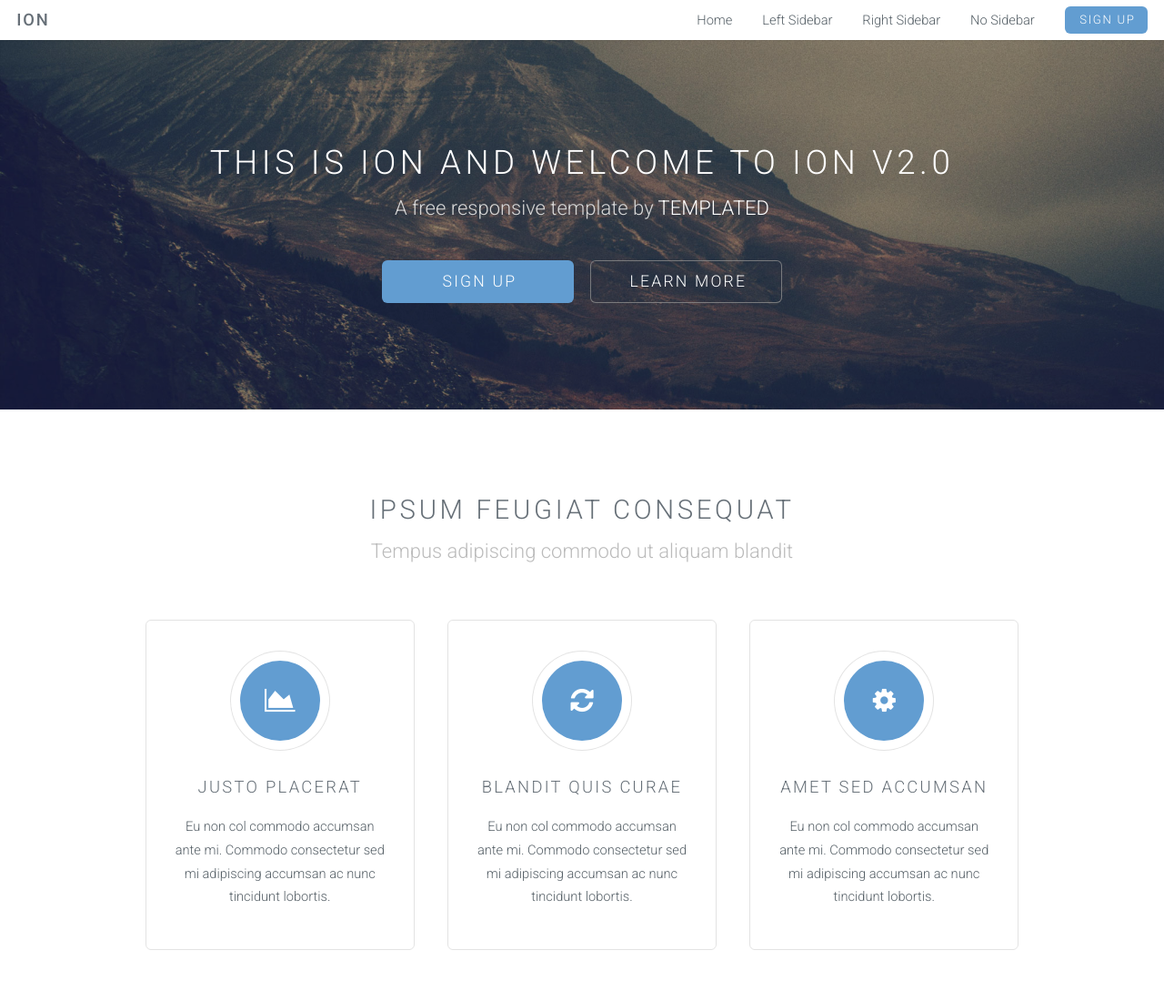
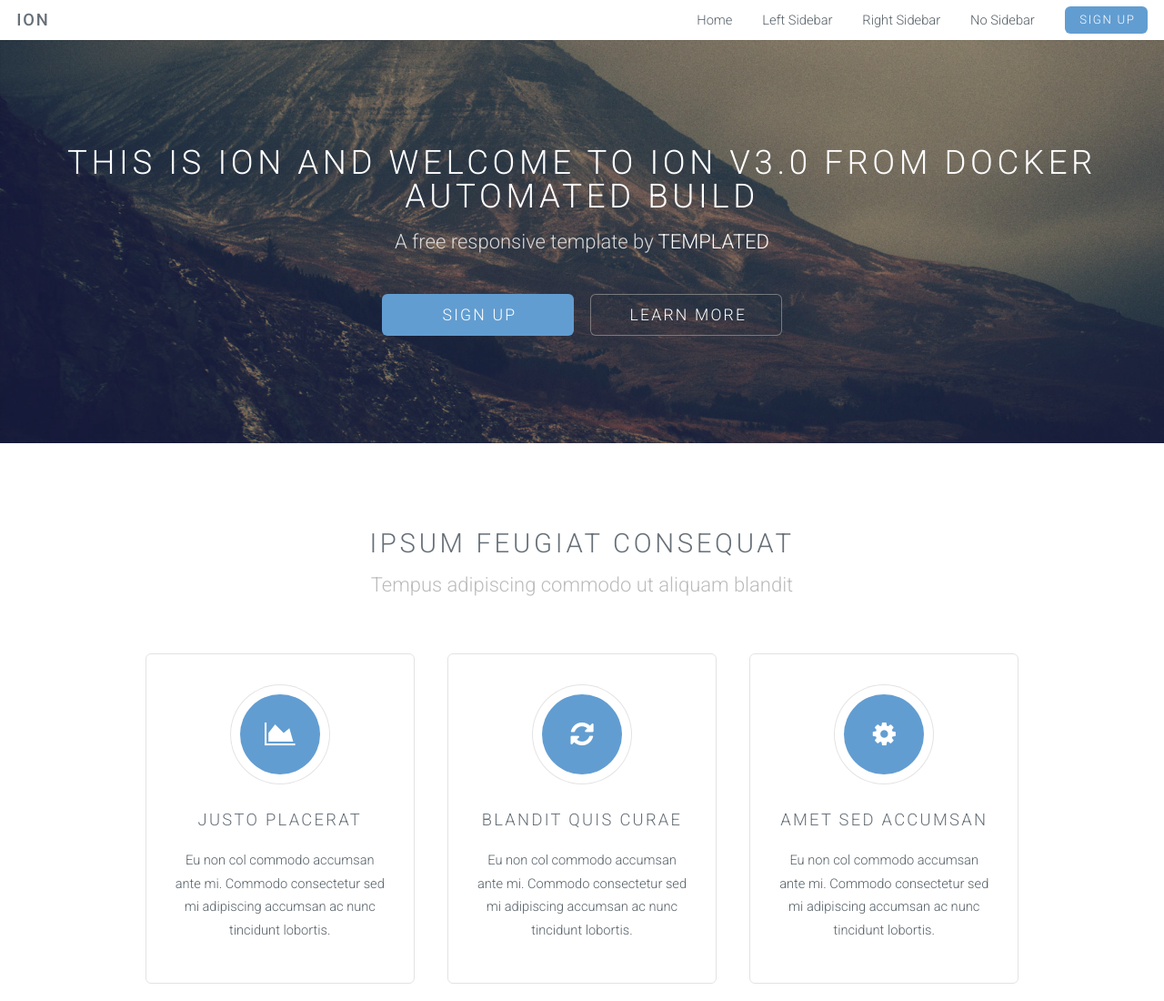
Before and after one commit to shyamcochin/githubrepo-dockerdemo, a plain HTML site: page src/index.html in a window 1280 px wide. Shown: the top 1100 px of the page at 91% size. Drawn offline with Linux system fonts and the light colour scheme.

Commit message:
v3.0 added

```diff
--- a/src/index.html
+++ b/src/index.html
@@ -40,7 +40,7 @@
 		<!-- Banner -->
 			<section id="banner">
 				<div class="inner">
-					<h2>This is Ion and Welcome to ION V2.0</h2>
+					<h2>This is Ion and Welcome to ION V3.0 from Docker Automated Build</h2>
 					<p>A free responsive template by <a href="http://templated.co">TEMPLATED</a></p>
 					<ul class="actions">
 						<li><a href="#content" class="button big special">Sign Up</a></li>
```
